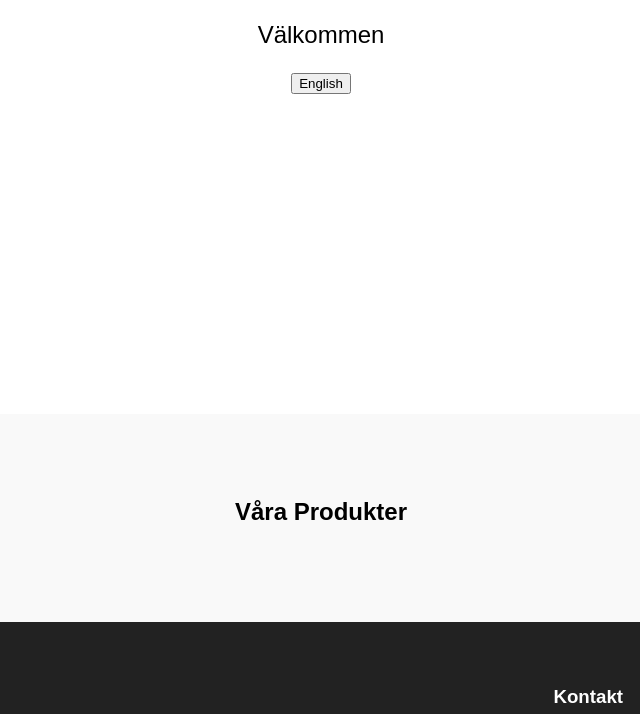
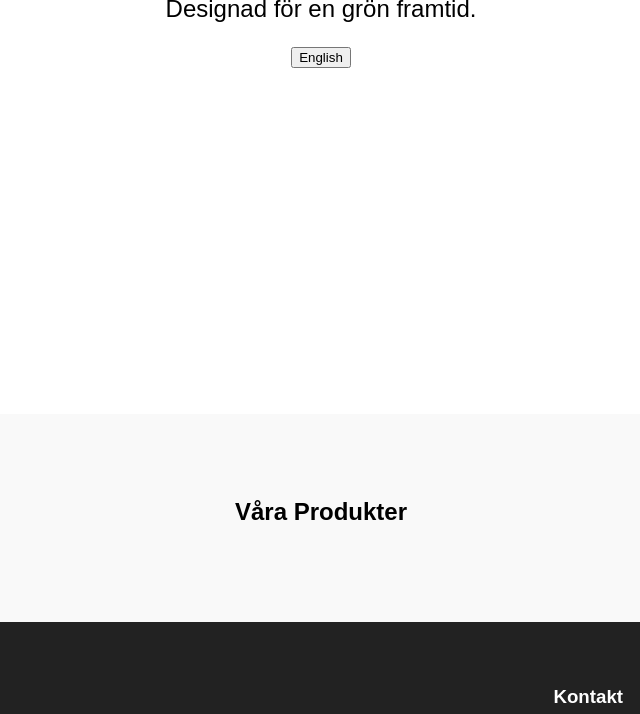
Before and after one commit to RV-Form/RV-Form, a plain HTML site: page index.html in a window 1280 px wide. Shown: the part 386-1100 px from the top of the page, without its empty margins (319-959 px from the left). Drawn offline with Linux system fonts and the light colour scheme.

Commit message:
Add files via upload

```diff
--- a/index.html
+++ b/index.html
@@ -12,7 +12,6 @@
     <div class="hero-content">
       <img src="logo.png" alt="RV-Form Logotyp" class="logo" />
       <p class="tagline" data-key="tagline">Designad för en grön framtid.</p>
-      <p class="welcome" data-key="welcome">Välkommen</p>
       <button id="lang-toggle">English</button>
     </div>
   </section>
```
